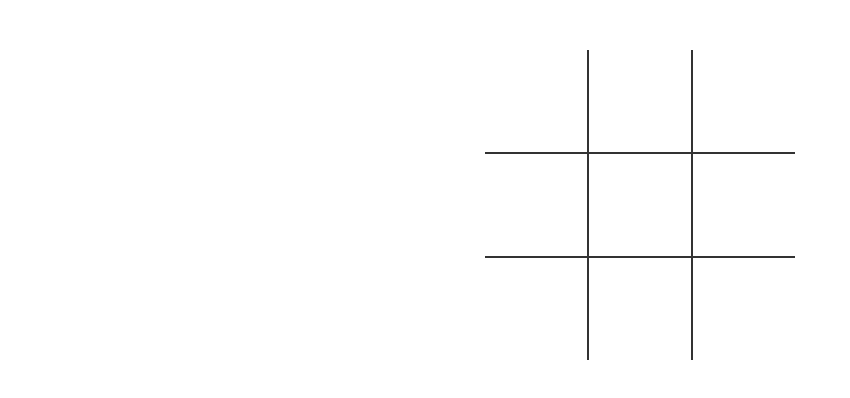
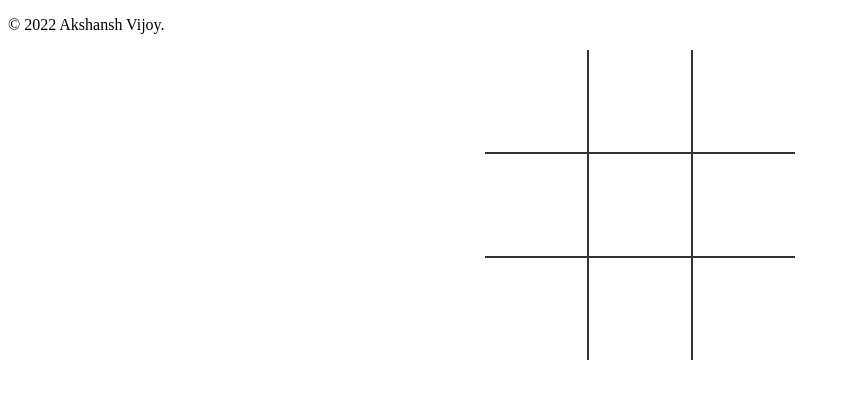
Before and after one commit to AkshanshVijoy/ai-tic-tac-toe, a plain HTML site: page index.html in a window 1280 px wide. Shown: the whole page, without its empty margins (0-850 px from the left). Drawn offline with Linux system fonts and the light colour scheme.

Commit message:
Update index.html

```diff
--- a/index.html
+++ b/index.html
@@ -29,7 +29,9 @@
         <div class="text"></div>
         <button onclick="startGame()">Play Again</button>
     </div>
-
+    <div>
+        <p class="copyright">© 2022 Akshansh Vijoy.</p>
+    </div>
     <script src="app.js"></script>
 </body>
 </html>
```
